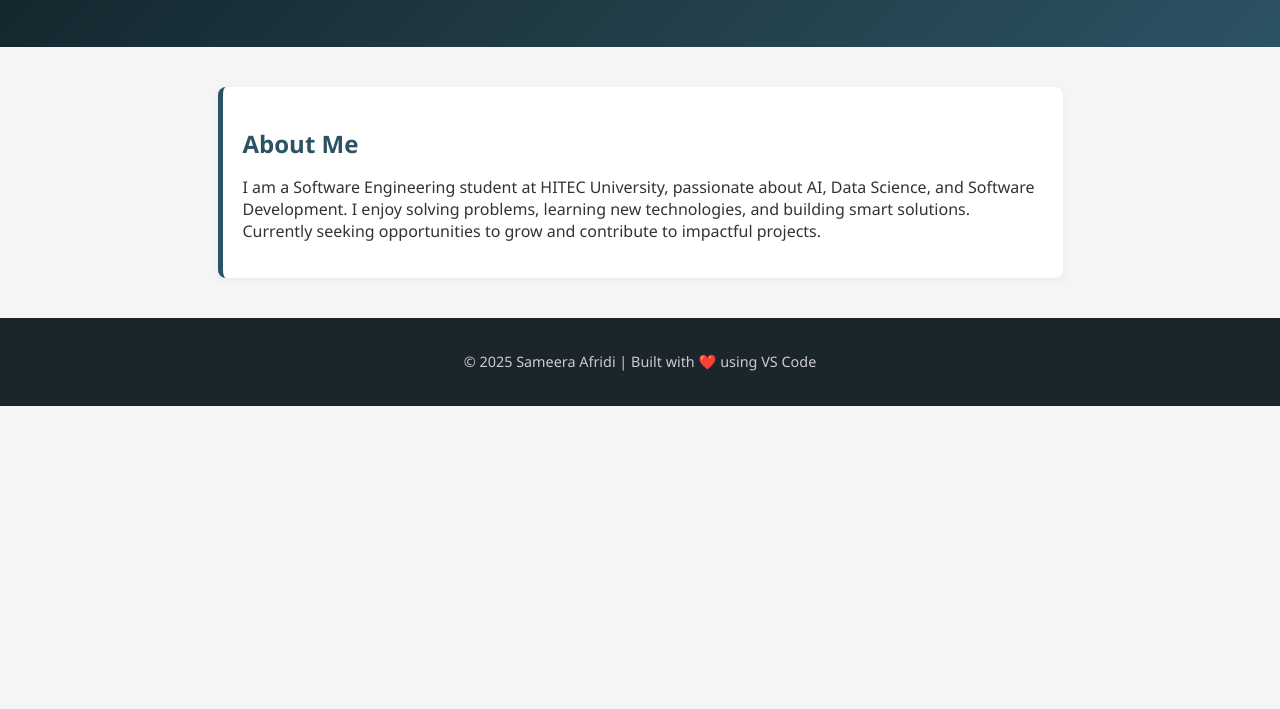
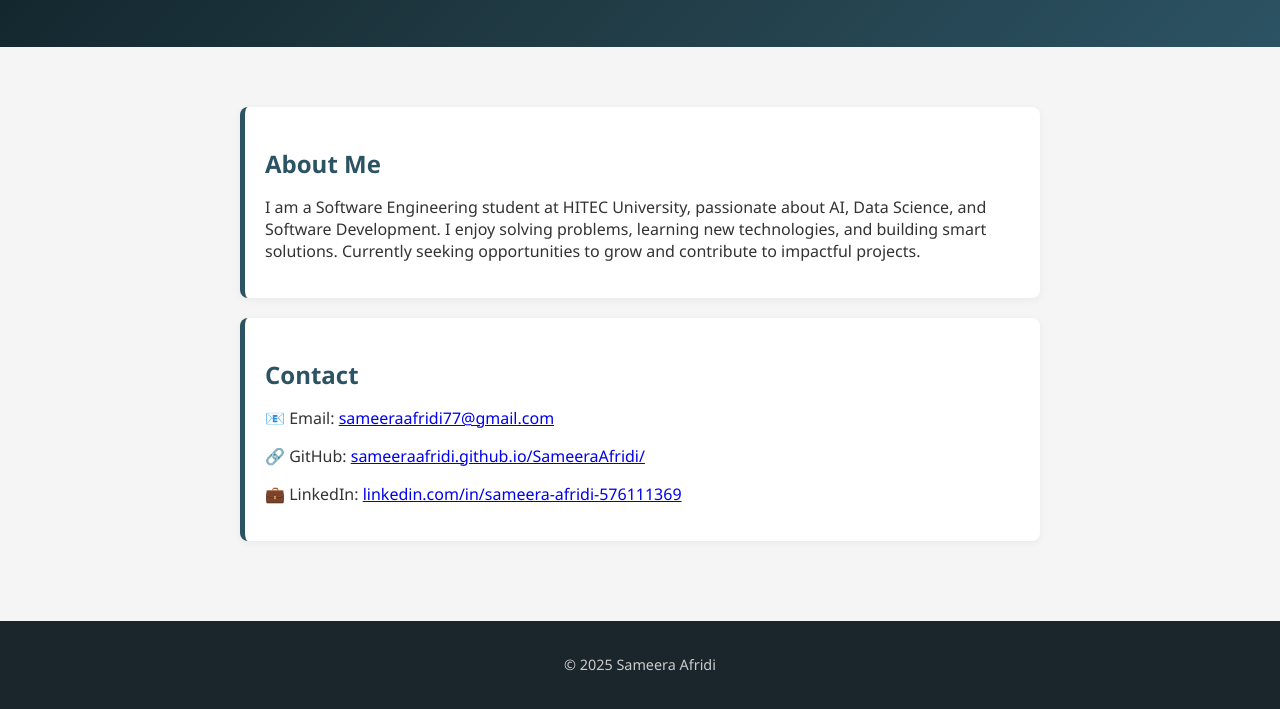
Before and after one commit to SameeraAfridi/portfolio, a plain HTML site: page index.html in a window 1280 px wide. Shown: the part 204-913 px from the top of the page. Before the commit the page ends 800 px from the top, so only its background shows below. Drawn offline with Linux system fonts and the light colour scheme.

Commit message:
Added header with social icons and contact section

```diff
--- a/index.html
+++ b/index.html
@@ -25,13 +25,22 @@
         </div>
     </header>
 
-    <section id="about">
-        <h2>About Me</h2>
-        <p>I am a Software Engineering student at HITEC University, passionate about AI, Data Science, and Software Development. I enjoy solving problems, learning new technologies, and building smart solutions. Currently seeking opportunities to grow and contribute to impactful projects.</p>
-    </section>
+    <main>
+        <section id="about">
+            <h2>About Me</h2>
+            <p>I am a Software Engineering student at HITEC University, passionate about AI, Data Science, and Software Development. I enjoy solving problems, learning new technologies, and building smart solutions. Currently seeking opportunities to grow and contribute to impactful projects.</p>
+        </section>
+
+        <section id="contact">
+            <h2>Contact</h2>
+            <p>📧 Email: <a href="mailto:sameeraafridi77@gmail.com">sameeraafridi77@gmail.com</a></p>
+            <p>🔗 GitHub: <a href="https://sameeraafridi.github.io/SameeraAfridi/" target="_blank">sameeraafridi.github.io/SameeraAfridi/</a></p>
+            <p>💼 LinkedIn: <a href="https://www.linkedin.com/in/sameera-afridi-576111369" target="_blank">linkedin.com/in/sameera-afridi-576111369</a></p>
+        </section>
+    </main>
 
     <footer>
-        <p>© 2025 Sameera Afridi | Built with ❤️ using VS Code</p>
+        <p>© 2025 Sameera Afridi</p>
     </footer>
 
 </body>
--- a/style.css
+++ b/style.css
@@ -39,11 +39,16 @@ header.hero p {
     color: #00acee;
 }
 
-section {
+main {
     max-width: 800px;
     margin: 40px auto;
     padding: 20px;
+}
+
+section {
     background: white;
+    padding: 20px;
+    margin-bottom: 20px;
     border-left: 5px solid #2c5364;
     border-radius: 8px;
     box-shadow: 0 2px 8px rgba(0,0,0,0.05);
```
